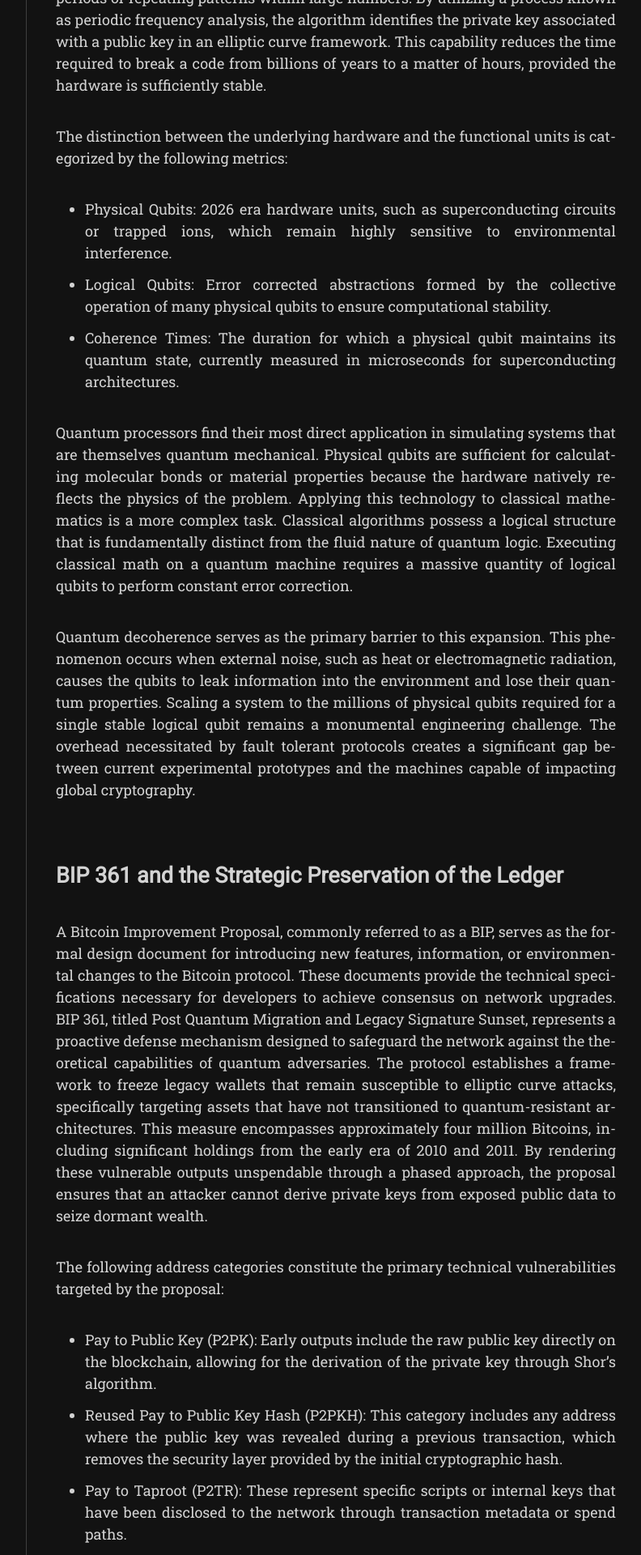
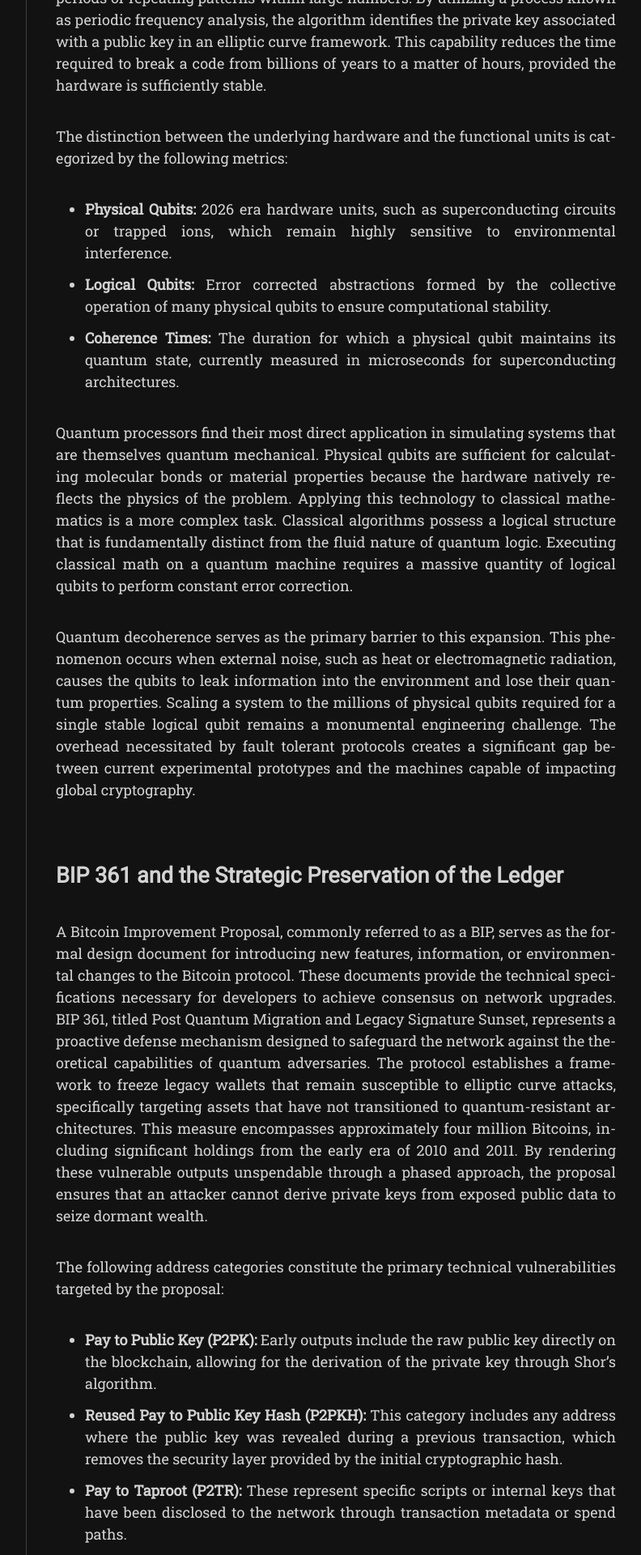
Before and after one commit to rpoliselit/blog, a Jekyll site: the page built from _posts/2026-04-20-the-quantum-threshold-and-the-strategic-defense-of-bitcoin.md, in a window 1280 px wide. Shown: the part 2457-4377 px from the top of the page at 81% size, without its empty margins (357-1149 px from the left). Built offline with Jekyll 4.4.1, drawn with Linux system fonts in a browser that asks for light colours; nearby versions of some CDN libraries; some web fonts are replaced; some of the changed text lies outside the part shown.

```diff
--- a/_posts/2026-04-20-the-quantum-threshold-and-the-strategic-defense-of-bitcoin.md
+++ b/_posts/2026-04-20-the-quantum-threshold-and-the-strategic-defense-of-bitcoin.md
@@ -28,9 +28,9 @@ The primary threat to the digital signature algorithm (Secp256k1) used by Bitcoi
 
 The distinction between the underlying hardware and the functional units is categorized by the following metrics:
 
-- Physical Qubits: 2026 era hardware units, such as superconducting circuits or trapped ions, which remain highly sensitive to environmental interference.
-- Logical Qubits: Error corrected abstractions formed by the collective operation of many physical qubits to ensure computational stability.
-- Coherence Times: The duration for which a physical qubit maintains its quantum state, currently measured in microseconds for superconducting architectures.
+- **Physical Qubits:** 2026 era hardware units, such as superconducting circuits or trapped ions, which remain highly sensitive to environmental interference.
+- **Logical Qubits:** Error corrected abstractions formed by the collective operation of many physical qubits to ensure computational stability.
+- **Coherence Times:** The duration for which a physical qubit maintains its quantum state, currently measured in microseconds for superconducting architectures.
 
 Quantum processors find their most direct application in simulating systems that are themselves quantum mechanical. Physical qubits are sufficient for calculating molecular bonds or material properties because the hardware natively reflects the physics of the problem. Applying this technology to classical mathematics is a more complex task. Classical algorithms possess a logical structure that is fundamentally distinct from the fluid nature of quantum logic. Executing classical math on a quantum machine requires a massive quantity of logical qubits to perform constant error correction.
 
@@ -42,15 +42,15 @@ A Bitcoin Improvement Proposal, commonly referred to as a BIP, serves as the for
 
 The following address categories constitute the primary technical vulnerabilities targeted by the proposal:
 
-- Pay to Public Key (P2PK): Early outputs include the raw public key directly on the blockchain, allowing for the derivation of the private key through Shor’s algorithm.
-- Reused Pay to Public Key Hash (P2PKH): This category includes any address where the public key was revealed during a previous transaction, which removes the security layer provided by the initial cryptographic hash.
-- Pay to Taproot (P2TR): These represent specific scripts or internal keys that have been disclosed to the network through transaction metadata or spend paths.
+- **Pay to Public Key (P2PK):** Early outputs include the raw public key directly on the blockchain, allowing for the derivation of the private key through Shor’s algorithm.
+- **Reused Pay to Public Key Hash (P2PKH):** This category includes any address where the public key was revealed during a previous transaction, which removes the security layer provided by the initial cryptographic hash.
+- **Pay to Taproot (P2TR):** These represent specific scripts or internal keys that have been disclosed to the network through transaction metadata or spend paths.
 
 The transition toward a post-quantum ledger is structured through three distinct phases designed to manage the eventual invalidation of traditional elliptic curve signatures:
 
-- Phase 1 (Transition): The network activates the consensus rules for quantum-resistant address formats while allowing legacy signatures to function normally to facilitate a voluntary migration period.
-- Phase 2 (Restricted): The protocol implements a restriction where legacy addresses are prohibited from receiving new funds and may only execute transactions that move assets to verified quantum-secure outputs.
-- Phase 3 (Frozen): The final phase enacts a consensus rule that rejects all classical elliptic curve signatures, such as ECDSA and Schnorr, effectively securing all un-migrated funds within a cryptographic vault accessible only through advanced recovery methods.
+- **Phase 1 (Transition):** The network activates the consensus rules for quantum-resistant address formats while allowing legacy signatures to function normally to facilitate a voluntary migration period.
+- **Phase 2 (Restricted):** The protocol implements a restriction where legacy addresses are prohibited from receiving new funds and may only execute transactions that move assets to verified quantum-secure outputs.
+- **Phase 3 (Frozen):** The final phase enacts a consensus rule that rejects all classical elliptic curve signatures, such as ECDSA and Schnorr, effectively securing all un-migrated funds within a cryptographic vault accessible only through advanced recovery methods.
 
 #### The Confiscation Paradox
 
```
